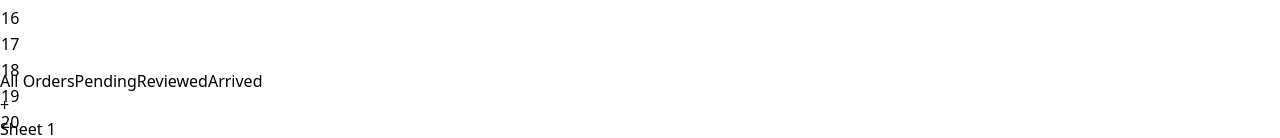
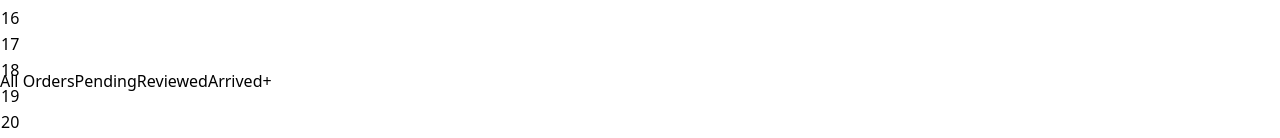
Before and after one commit to Priyankashinde06/inscripts-react-assignment, a React (Vite) app: page / in a window 1280 px wide. Shown: the part 1345-1483 px from the top of the page. Built offline with nearby package versions, Linux system fonts and the light colour scheme.

Commit message:
Add files via upload

```diff
--- a/src/components/Navbar.tsx
+++ b/src/components/Navbar.tsx
@@ -85,14 +85,8 @@ export const Navbar = () => {
         }
     ];
 
-    const [sheets, setSheets] = useState<Sheet[]>([
-        {
-            id: 1,
-            name: 'Sheet 1',
-            data: initialData
-        }
-    ]);
-    const [activeSheetId, setActiveSheetId] = useState(1);
+    const [sheets, setSheets] = useState<Sheet[]>([]); // Initialize as empty array
+    const [activeSheetId, setActiveSheetId] = useState<number | null>(null);
     const [tableData, setTableData] = useState<TableData[]>(initialData);
     const [activeTab, setActiveTab] = useState('All Orders');
     const [showForm, setShowForm] = useState(false);
@@ -108,13 +102,6 @@ export const Navbar = () => {
         estValue: ""
     });
     const [viewMode, setViewMode] = useState<'table' | 'card'>('table');
-
-    useEffect(() => {
-        const activeSheet = sheets.find(sheet => sheet.id === activeSheetId);
-        if (activeSheet) {
-            setTableData(activeSheet.data);
-        }
-    }, [activeSheetId, sheets]);
 
     const filteredData = useMemo(() => {
         switch (activeTab) {
@@ -148,11 +135,13 @@ export const Navbar = () => {
         const newSheet = {
             id: newSheetId,
             name: `Sheet ${newSheetId}`,
-            data: [...initialData] // Copy the initial data instead of empty array
+            data: [...initialData] // Copy the initial data
         };
+
         setSheets([...sheets, newSheet]);
-        setActiveSheetId(newSheetId);
+        setActiveSheetId(newSheetId); // Activate the new sheet
     };
+
     const handleSwitchSheet = (sheetId: number) => {
         setActiveSheetId(sheetId);
     };
@@ -549,40 +538,48 @@ export const Navbar = () => {
             <Table data={filteredData} viewMode={viewMode} />
 
             <div className="sticky bottom-0 bg-white border-t border-[#eeeeee] px-4 flex justify-between items-center w-full">
-                <div className="flex space-x-2 md:space-x-4 overflow-x-auto">
+                <div className="flex space-x-2 md:space-x-4 overflow-x-auto items-center">
+                    {/* Filter tabs */}
                     {['All Orders', 'Pending', 'Reviewed', 'Arrived'].map((tab) => (
                         <button
                             key={tab}
-                            onClick={() => setActiveTab(tab)}
-                            className={`px-4 py-2.5 text-sm font-medium whitespace-nowrap  ${activeTab === tab
-                                ? 'text-[#3e5741] font-semibold border-t-2 bg-[#e8f0e9] border-[#4B6A4F]'
-                                : 'text-gray-700 hover:text-[#4B6A4F] '
+                            onClick={() => {
+                                setActiveTab(tab);
+                                setActiveSheetId(null); // Clear sheet selection when clicking filter tabs
+                            }}
+                            className={`px-4 py-2.5 text-sm font-medium whitespace-nowrap ${activeTab === tab && activeSheetId === null
+                                    ? 'text-[#3e5741] font-semibold border-t-2 border-[#4B6A4F]'
+                                    : 'text-gray-700 hover:text-[#4B6A4F]'
                                 }`}
                         >
                             {tab}
                         </button>
                     ))}
-                    <div
-                        className="text-3xl cursor-pointer text-gray-700"
-                        onClick={handleAddSheet}
-                    >
-                        +
-                    </div>
-                </div>
 
-                <div className="flex space-x-2 ml-4">
-                    {sheets.map(sheet => (
+                    {/* Sheet tabs */}
+                    {sheets.length > 0 && sheets.map(sheet => (
                         <button
                             key={sheet.id}
-                            onClick={() => handleSwitchSheet(sheet.id)}
-                            className={`px-3 py-1 text-sm rounded ${activeSheetId === sheet.id
-                                ? 'bg-[#4B6A4F] text-white'
-                                : 'bg-gray-200 text-gray-700 hover:bg-gray-300'
+                            onClick={() => {
+                                handleSwitchSheet(sheet.id);
+                                setActiveTab(''); // Clear filter tab selection when clicking sheet tabs
+                            }}
+                            className={`px-4 py-2.5 text-sm whitespace-nowrap ${activeSheetId === sheet.id
+                                    ? 'text-[#3e5741] font-semibold border-t-2 border-[#4B6A4F]'
+                                    : 'text-gray-700 hover:text-[#4B6A4F]'
                                 }`}
                         >
                             {sheet.name}
                         </button>
                     ))}
+
+                    {/* Add sheet button */}
+                    <button
+                        className="text-gray-700 hover:text-[#4B6A4F] px-2 text-xl"
+                        onClick={handleAddSheet}
+                    >
+                        +
+                    </button>
                 </div>
             </div>
         </div>
```
